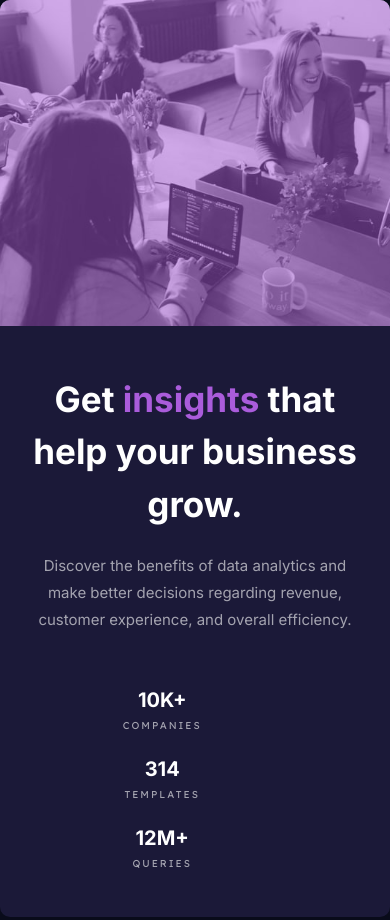
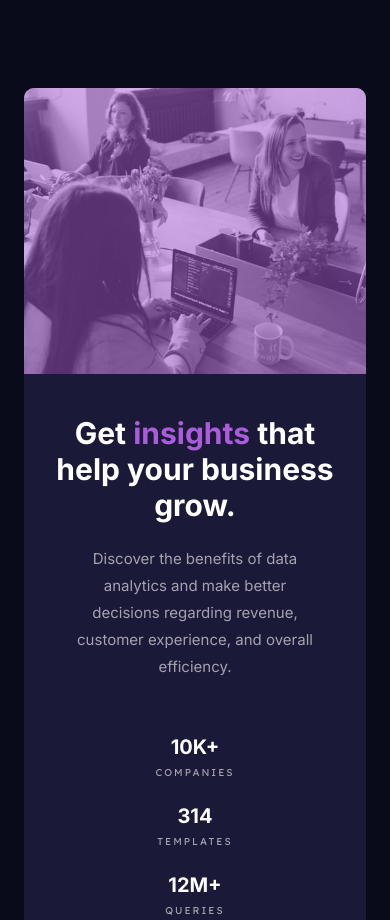
Before and after one commit to carniel-carl/stats-preview-card-component, a plain HTML site: page index.html in a window 390 px wide. Shown: the top 920 px of the page. Drawn offline with Linux system fonts and the light colour scheme.

Commit message:
modify mobile view

```diff
--- a/index.html
+++ b/index.html
@@ -26,8 +26,8 @@
         <h1 class="heading">
           Get <span class="insight">insights </span> that help your business grow.
         </h1>
-        <span class="paragraph-text">Discover the benefits of data analytics and make better decisions regarding revenue, customer experience,
-          and overall efficiency.</span>
+        <p class="paragraph-text">Discover the benefits of data analytics and make better decisions regarding revenue, customer experience,
+          and overall efficiency.</p>
 
         <div class="stat">
           <div>
--- a/styles.css
+++ b/styles.css
@@ -115,6 +115,9 @@ body {
     body {
         text-align: center;
     }
+    .container {
+        margin: 5.5rem 1.5rem;
+    }
 
     .wrapper {
         grid-template-columns: 1fr;
@@ -122,7 +125,9 @@ body {
 
     .text-content {
         padding: 12% 8%;
-        text-align: center;
+        display: flex;
+        flex-direction: column;
+        align-items: center;
     }
 
     .image {
@@ -130,12 +135,12 @@ body {
     }
 
     .heading{
-        line-height: 1.5;
+        font-size: 30px;
     }
 
     .paragraph-text {
-        width: 50%;
-
+        padding: 0 auto;
+        width: 85%;
     }
     .stat {
         flex-direction: column;
@@ -147,5 +152,4 @@ body {
         margin-top: 25px;
     }
 
-
 }
```
